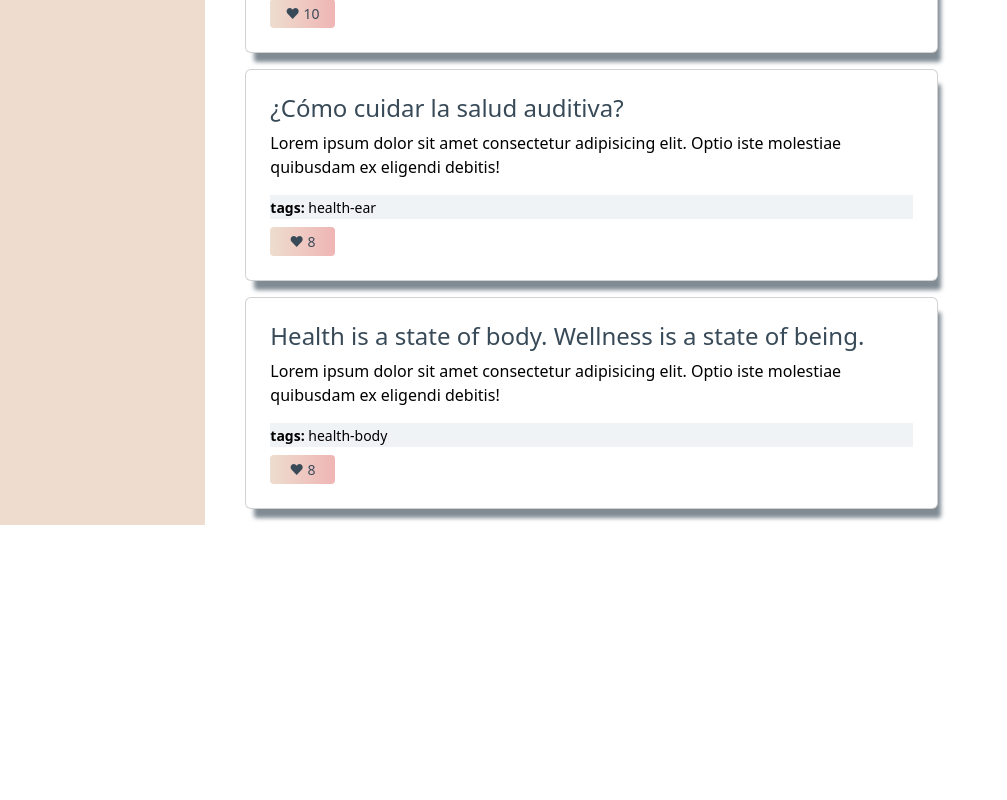
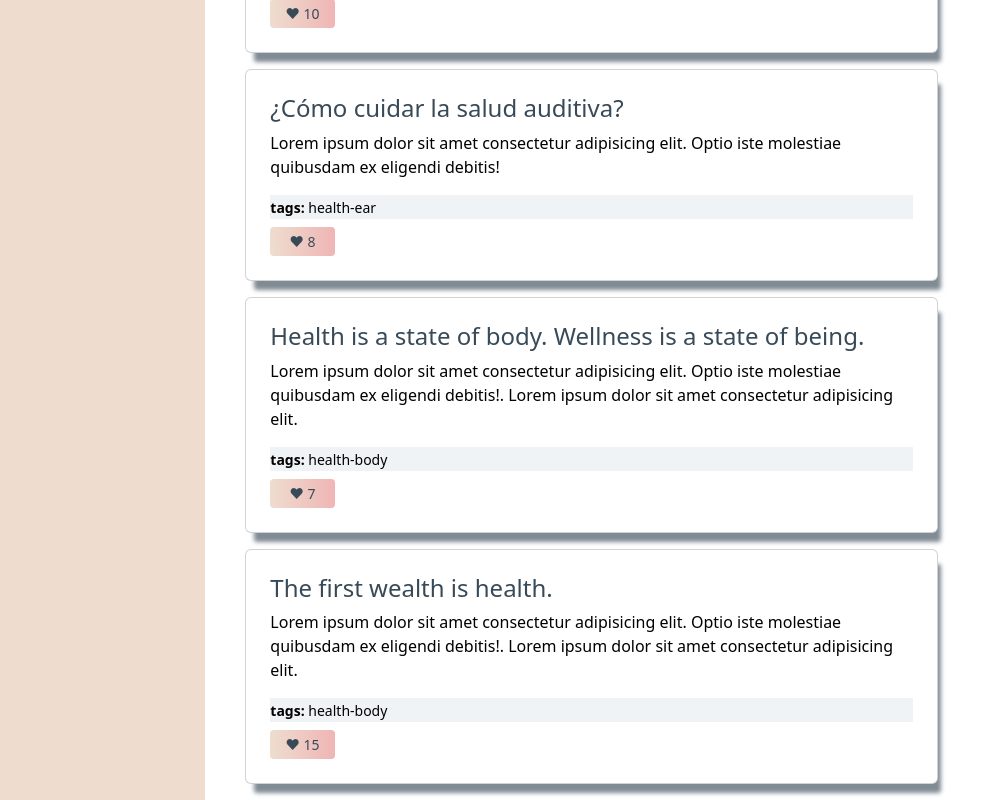
Before and after one commit to JuanitaOramas/Project_SelClips, a React (Create React App) app: page /threads in a window 1280 px wide. Shown: the part 441-1241 px from the top of the page, without its empty margins (0-1007 px from the left). Before the commit the page ends 966 px from the top, so only its background shows below. Built offline with nearby package versions, Linux system fonts and the light colour scheme; the HTML template or start-up script is replaced by a standard one.

Commit message:
:tada: Update CSS

```diff
--- a/src/pages/SpecificThreadpage.jsx
+++ b/src/pages/SpecificThreadpage.jsx
@@ -1,28 +1,33 @@
-import React, {useState} from 'react';
+import React, { useState } from 'react';
 import { useParams } from 'react-router-dom';
 import "./css/SpecificThreadpage.css"
 
-const infothread= {
-      title:"Is this a Threat?",
-      tags:["health", "eye", "head", "ear", "vision","body" ],
+const infothread = {
+  title: "Is this a Threat?",
+  tags: ["health", "eye", "head", "ear", "vision", "body"],
   likes: 15,
   description: "Lorem ipsum dolor sit amet consectetur, adipisicing elit. Perferendis eaque error eum accusamus doloremque! Numquam et ea voluptas, laboriosam dolorum unde repellat vel quae aliquam neque quaerat facilis delectus nisi.",
   comments: [
     {
-          user:"sam",
-          description:"Yes, I think so..",
+      user: "Sam",
+      description: "Yes, I think so..",
       profile: "https://encrypted-tbn0.gstatic.com/images?q=tbn:ANd9GcSsSVzcOZEqLQk9Ma142okaHnitwOAvlaCgTw&usqp=CAU",
-          style: { backgroundcolor: "gray" }
     },
     {
-          user:"tom",
-          description:"Your comment",
+      user: "Tom",
+      description: "Your comment",
       profile: "https://media.karousell.com/media/photos/products/2023/2/23/female_personal_trainer_pasir__1677119828_9113f322_progressive.jpg"
 
     },
     {
-          user:"kim",
-          description:"test",
+      user: "Kim",
+      description: "test",
+      profile: "https://lirp.cdn-website.com/57372278/dms3rep/multi/opt/blog075-640w.png"
+
+    },
+    {
+      user: "Kim",
+      description: "I think so..",
       profile: "https://lirp.cdn-website.com/57372278/dms3rep/multi/opt/blog075-640w.png"
 
     }
@@ -44,11 +49,11 @@ function SpecificThreadpage(props) {
 
   const handleClick = () => {
     const myComment = {
-      user:"james",
-      description:newComment,
+      user: "james",
+      description: newComment,
       profile: "https://www.peanuts.com/sites/default/files/sn-color.jpg"
     }
-    if(newComment.length>0)setComments([...comments,myComment]);
+    if (newComment.length > 0) setComments([...comments, myComment]);
   }
 
   const handleClickLike = () => {
@@ -81,17 +86,19 @@ function SpecificThreadpage(props) {
           <p>{infothread.tags.join("-")}</p>
           <p> <i className="bi bi-arrow-right" onClick={handleCopy}></i> Share this post! </p>
           {showAlert && <div className="alert alert-success">Copied to clipboard 😄!</div>}
-        <div className='card-text'>{infothread.description} </div>
+          <div className='card-text'>{infothread.description} </div><br />
           <div onClick={handleClickLike}> <i className={`${heart}`}></i> {like} </div>
           <h5 className="mt-5">Comments</h5>
-        <ul className="list-group list-group-flush">
+
+
+            <ul className="list-group list-group-flush colorComments">
               {
-            comments.map((comment,idx) => {
-              return(
+                comments.map((comment, idx) => {
+                  return (
                     <li key={idx} className="list-group-item">
                       <div className="user-comment" >
                         <div className="">
-                      <img className="img-comment" src={comment.profile} alt="avatar"/>
+                          <img className="img-comment" src={comment.profile} alt="avatar" />
                           <p className="description-user">{comment.user}</p>
 
                         </div>
@@ -104,10 +111,11 @@ function SpecificThreadpage(props) {
                 })
               }
             </ul>
+
         </div>
       </div>
 
-      <div className="col-8" >
+      <div className="col-8 text-center" >
 
         <input
           type="text"
@@ -115,7 +123,7 @@ function SpecificThreadpage(props) {
           value={newComment}
           onChange={(e) => setNewComment(e.target.value)}
         />
-        <button className="btn gradient-custom-2  m-3" onClick={handleClick}>Share comment</button>
+        <button className="btn m-3 " onClick={handleClick}>Share comment</button>
 
       </div>
 
--- a/src/pages/Threadpage.jsx
+++ b/src/pages/Threadpage.jsx
@@ -44,8 +44,21 @@ const threads = [
   {
     question:<span style={{ color: 'rgb(56,74,88)' }}>Health is a state of body. Wellness is a state of being.</span> ,
     tags: ["health", "body"],
-    likes: 8,
-    description: "Lorem ipsum dolor sit amet consectetur adipisicing elit. Optio iste molestiae quibusdam ex eligendi debitis!",
+    likes: 7,
+    description: "Lorem ipsum dolor sit amet consectetur adipisicing elit. Optio iste molestiae quibusdam ex eligendi debitis!. Lorem ipsum dolor sit amet consectetur adipisicing elit.",
+    comments: [
+      {
+        user: "2pac",
+        description: "great forum bro",
+        likes: 2
+      }
+    ]
+  },
+  {
+    question:<span style={{ color: 'rgb(56,74,88)' }}>The first wealth is health.</span> ,
+    tags: ["health", "body"],
+    likes: 15,
+    description: "Lorem ipsum dolor sit amet consectetur adipisicing elit. Optio iste molestiae quibusdam ex eligendi debitis!. Lorem ipsum dolor sit amet consectetur adipisicing elit.",
     comments: [
       {
         user: "2pac",
@@ -54,6 +67,8 @@ const threads = [
       }
     ]
   }
+
+
 ];
 
 
--- a/src/pages/css/SpecificThreadpage.css
+++ b/src/pages/css/SpecificThreadpage.css
@@ -15,6 +15,15 @@ i {
     border: 1px solid rgb(0, 0, 0);
 }
 
+
+.colorComments li {
+    color: rgb(56,74,88);
+    background-color: #EFF3F6;
+    border-radius: 20px;
+    margin-bottom: 4%;
+    margin-top: 1%;
+  }
+
 .description {
     margin-left:10px;
 }
```
Lines whose indentation alone changed are shown as unchanged.
